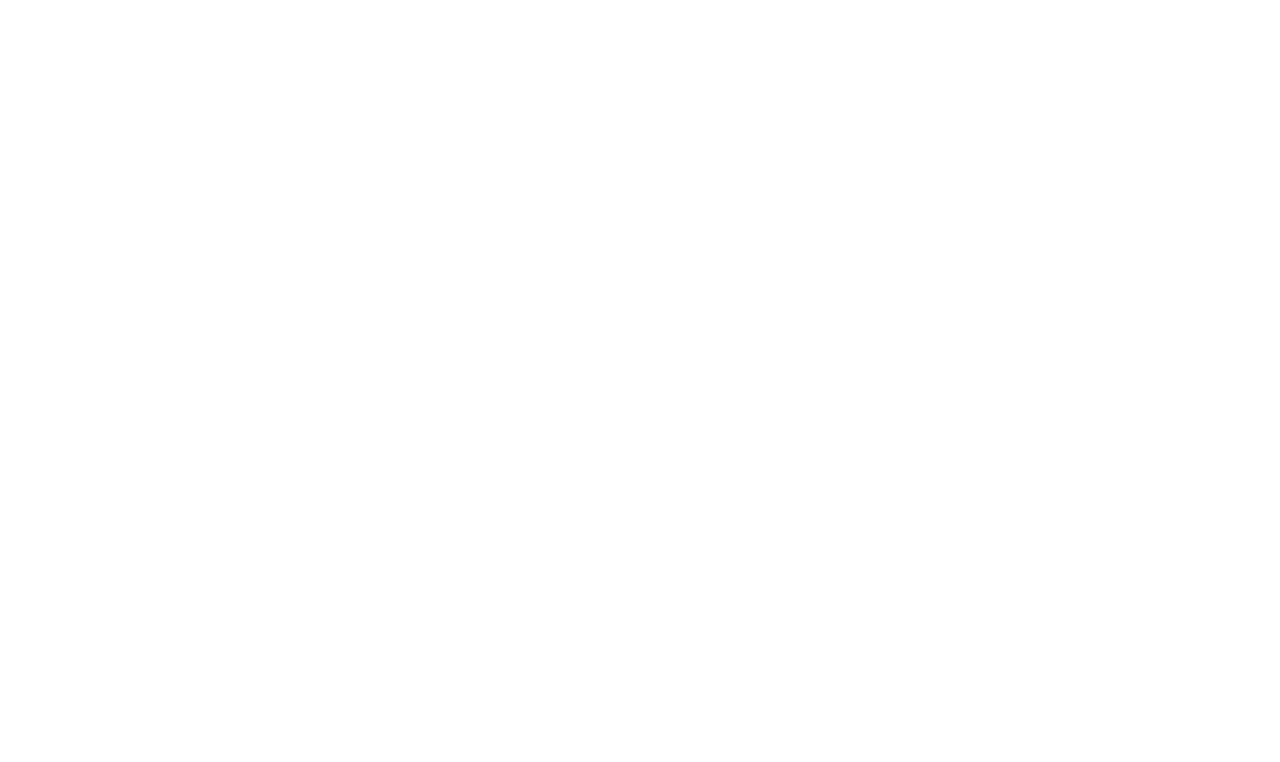
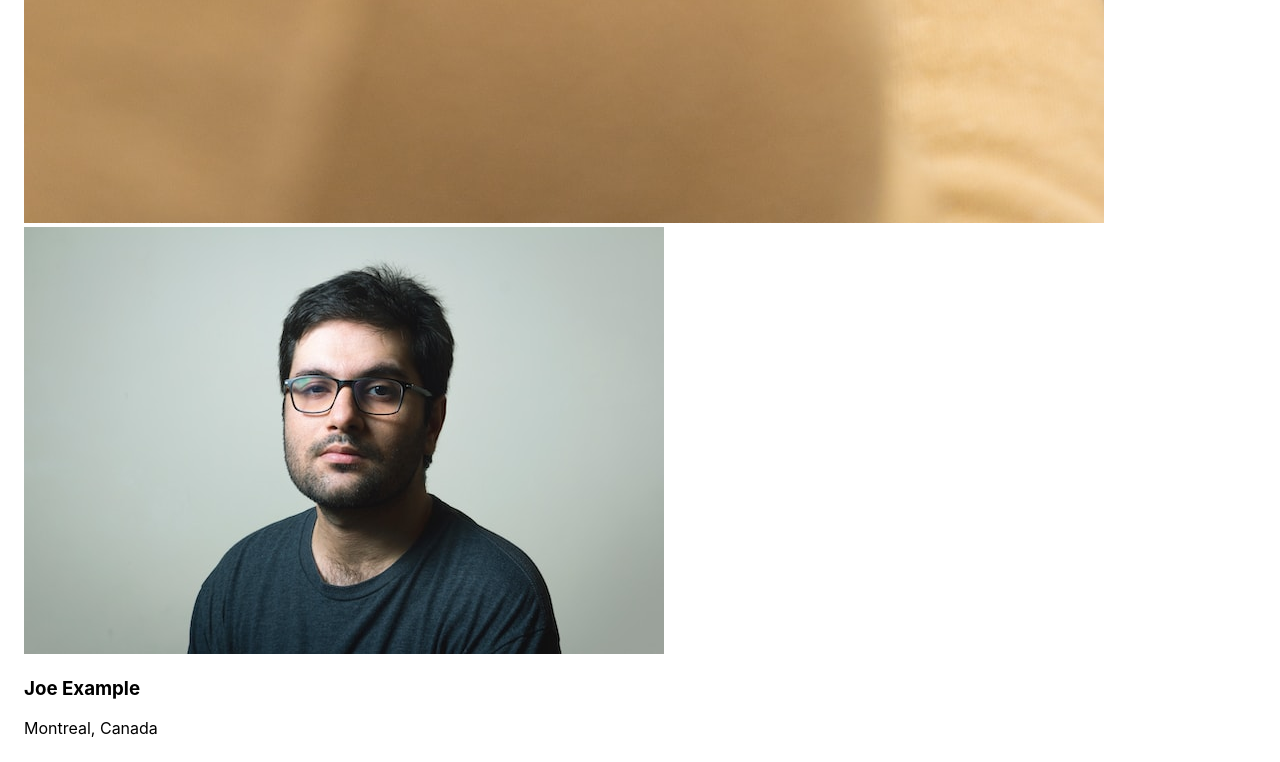
Before and after one commit to bendhallam/PhotoLabs, a React (Create React App) app in the folder frontend/: page / in a window 1280 px wide. Shown: the part 1722-2484 px from the top of the page. Before the commit the page ends 800 px from the top, so only its background shows below. Built offline with nearby package versions, Linux system fonts and the light colour scheme; the HTML template or start-up script is replaced by a standard one.

Commit message:
added Photo List Item

```diff
--- a/frontend/src/App.jsx
+++ b/frontend/src/App.jsx
@@ -3,11 +3,27 @@
 import PhotoListItem from './components/PhotoListItem';
 import './App.scss';
 
+const sampleDataForPhotoListItem = {
+  id: "1",
+  location: {
+    city: "Montreal",
+    country: "Canada",
+  },
+  imageSource: `${process.env.PUBLIC_URL}/Image-1-Regular.jpeg`,
+  username: "Joe Example",
+  profile: `${process.env.PUBLIC_URL}/profile-1.jpg`,
+};
+
 // Note: Rendering a single component to build components in isolation
 const App = () => {
   return (
     <div className="App">
-      <PhotoListItem/>
+      <PhotoListItem
+        username={sampleDataForPhotoListItem.username}
+        imageSource={sampleDataForPhotoListItem.imageSource}
+        location={sampleDataForPhotoListItem.location}
+        profile={sampleDataForPhotoListItem.profile}
+      />
     </div>
   );
 };
--- a/frontend/src/components/PhotoListItem.jsx
+++ b/frontend/src/components/PhotoListItem.jsx
@@ -2,20 +2,19 @@
 
 import "../styles/PhotoListItem.scss";
 
-
-const sampleDataForPhotoListItem = {
-  id: "1",
-  location: {
-    city: "Montreal",
-    country: "Canada",
-  },
-  imageSource: `${process.env.PUBLIC_URL}/Image-1-Regular.jpeg`,
-  username: "Joe Example",
-  profile: `${process.env.PUBLIC_URL}/profile-1.jpg`,
-};
-
-const PhotoListItem = () => {
-  /* Insert React */
+const PhotoListItem = ({ id, username, imageSource, location, profile }) => {
+    return (
+    <div className="photo-list-item">
+      <img src={imageSource} alt={`Photo by ${username}`} className="photo" />
+      <div className="info">
+        <img src={profile} alt={`${username}'s profile`} className="profile-pic" />
+        <div className="details">
+          <h3 className="username">{username}</h3>
+          <p className="location">{`${location.city}, ${location.country}`}</p>
+        </div>
+      </div>
+    </div>
+  )
 };
 
 export default PhotoListItem;
```
Also changed, not shown: 1 other file (tests, documents, lock files or other folders).
